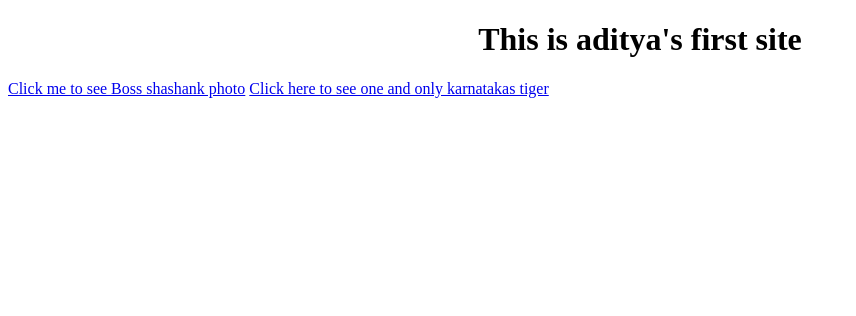
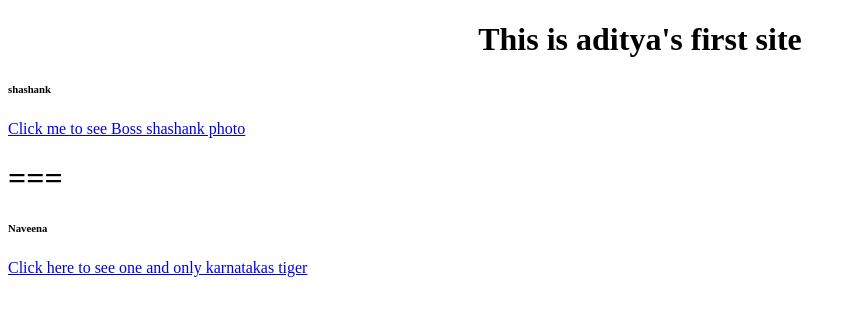
Before and after one commit to aditya18-10-1997/aditya18-10-1997.github.io, a plain HTML site: page index.html in a window 1280 px wide. Shown: the whole page, without its empty margins (0-856 px from the left). Drawn offline with Linux system fonts and the light colour scheme.

Commit message:
Update index.html

```diff
--- a/index.html
+++ b/index.html
@@ -8,7 +8,10 @@
 </head>
 <body>
     <h1 style="text-align: center;">This is aditya's first site</h1>
+    <h6>shashank</h6>
     <a href="https://www.pexels.com/photo/close-up-photography-of-tiger-792381/">Click me to see Boss shashank photo</a>
+    <h1>===</h1>
+    <h6>Naveena</h6>
     <a href=https://peopleplus.zoho.com/xitadelhr/viewPhoto?erecno=637163000008721203&mode=1&avatarid=22>Click here to see one and only karnatakas tiger</a>
 </body>
 </html>
```
